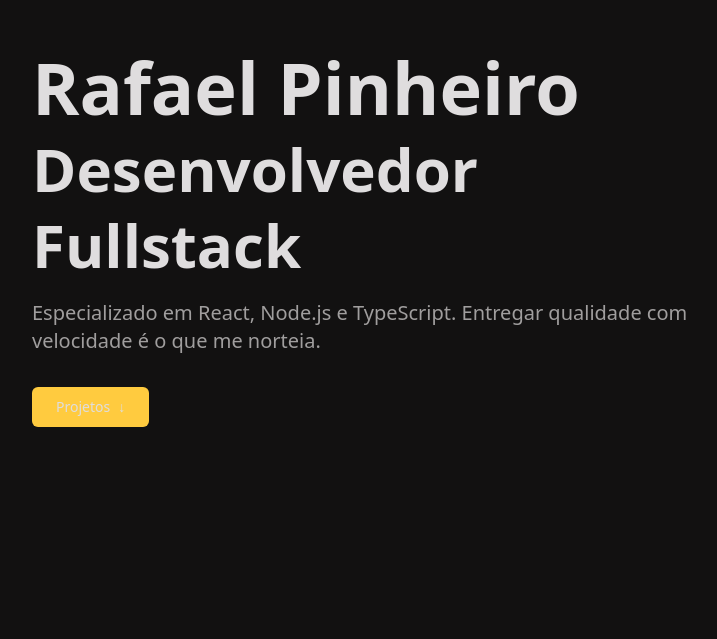
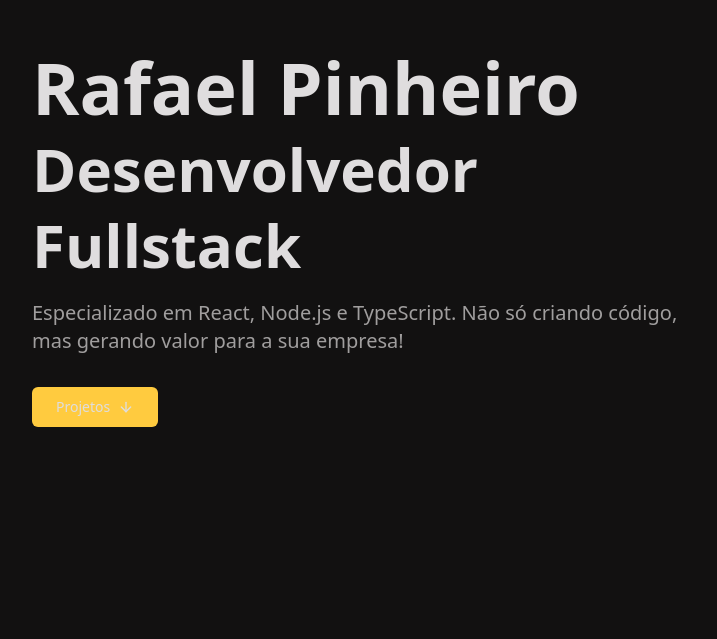
Before and after one commit to rafaelcalhao/porfolio, a Next.js app: page / in a window 1280 px wide. Shown: the part 161-800 px from the top of the page, without its empty margins (0-717 px from the left). Built offline with nearby package versions, Linux system fonts and the light colour scheme.

Commit message:
refactor(hero): extract content into a separate component

```diff
--- /dev/null
+++ b/components/sections/hero/components/content.tsx
@@ -0,0 +1,43 @@
+'use client'
+
+import { Button } from "@/components/ui/button"
+import { motion } from "framer-motion"
+import { ArrowDown, ArrowDownRight } from "lucide-react"
+
+export const Content = () => {
+  return(
+    <div>
+      <h1 className="text-7xl font-black text-text-primary mb-4">
+        Rafael Pinheiro
+      </h1>
+      <h2 className="text-6xl font-black text-text-primary mb-4">
+        Desenvolvedor
+      </h2>
+      <h2 className="text-6xl font-black text-text-primary mb-6">
+        Fullstack
+      </h2>
+      <p className="text-xl text-text-secondary max-w-2xl mb-8">
+        Especializado em React, Node.js e TypeScript. Não só criando código, mas gerando valor para a sua empresa!
+      </p>
+      <div className="flex">
+        <Button
+          variant="default"
+          size="lg"
+          className="inline-flex items-center gap-2"
+        >
+          Projetos
+          <motion.div
+            animate={{ y: [0, 5, 0] }}
+            transition={{
+              duration: 1.5,
+              repeat: Infinity,
+              repeatType: "loop",
+            }}
+          >
+            <ArrowDown />
+          </motion.div>
+        </Button>
+      </div>
+    </div>
+  )
+}
--- a/components/sections/hero/index.tsx
+++ b/components/sections/hero/index.tsx
@@ -1,31 +1,13 @@
 import { Button } from "@/components/ui/button";
+import { Content } from "./components/content";
 
 export function Hero() {
   return (
-    <section className="min-h-screen bg-bg-primary px-8 py-20 flex flex-col justify-center">
-      <h1 className="text-7xl font-black text-text-primary mb-4">
-        Rafael Pinheiro
-      </h1>
-      <h2 className="text-6xl font-black text-text-primary mb-4">
-        Desenvolvedor
-      </h2>
-      <h2 className="text-6xl font-black text-text-primary mb-6">
-        Fullstack
-      </h2>
-      <p className="text-xl text-text-secondary max-w-2xl mb-8">
-        Especializado em React, Node.js e TypeScript. Entregar qualidade com
-        velocidade é o que me norteia.
-      </p>
-      <div className="flex">
-        <Button
-          variant="default"
-          size="lg"
-          className="inline-flex items-center gap-2"
-        >
-          Projetos
-          <span>↓</span>
-        </Button>
-      </div>
+    <section className="container">
+      <main className="min-h-screen bg-bg-primary px-8 py-20 flex flex-col justify-center">
+
+      <Content />
+      </main>
     </section>
   );
 }
```
